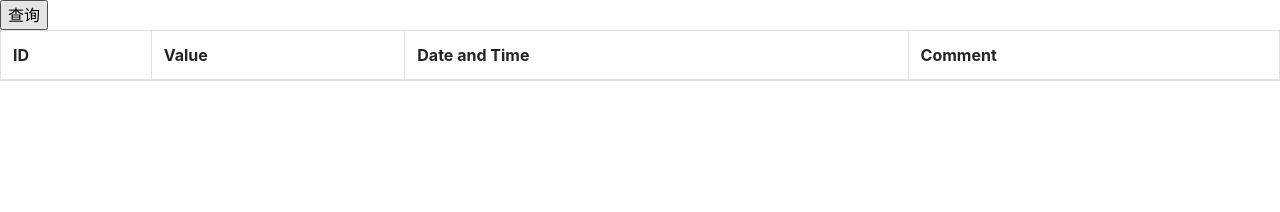
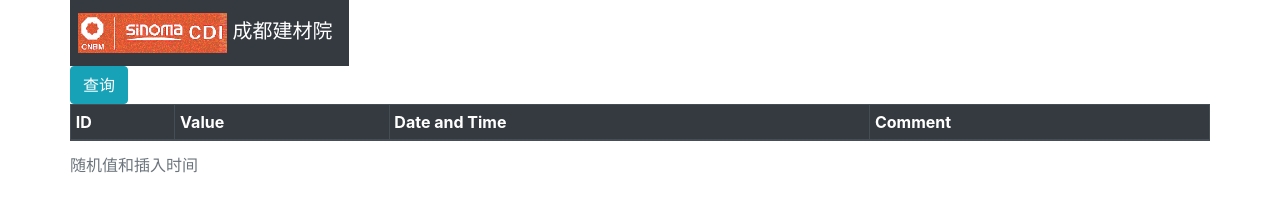
Before and after one commit to wanqifei/GitHubRepos, a website: page Nodejs/public/index.html in a window 1280 px wide. Drawn offline with Linux system fonts and the light colour scheme.

Commit message:
use bootstrap to build a web page

```diff
--- a/Nodejs/public/index.html
+++ b/Nodejs/public/index.html
@@ -1,5 +1,6 @@
 <!DOCTYPE html>
 <html lang="en">
+
 <head>
     <meta charset="UTF-8">
     <meta name="viewport" content="width=device-width, initial-scale=1.0">
@@ -8,15 +9,38 @@
     <script src="./js/proc.js"></script>
     <title>Time Log</title>
 </head>
+
 <body>
-    <input type="button" value="查询" onclick="retrieveData()">
-    <br>
-    <table class="table table-bordered table-striped">
-        <thead><tr><th>ID</th><th>Value</th><th>Date and Time</th><th>Comment</th></tr></thead>
-        <tbody id="timeLogTb"></tbody>
-    </table>
+
+    <div class="container-xl">
+        <div class="row">
+            <nav class="navbar navbar-expand-md navbar-dark bg-dark px-0 pl-2">
+                <a href="#" class="navbar-brand">
+                    <img src="./image/LOGO_CDI_sm.bmp" height="40rem"> 成都建材院
+                </a>
+            </nav>
+        </div>
+        <div class="row">
+            <input type="button" class="btn btn-info" value="查询" onclick="retrieveData()">
+        </div>
+        <div class="row">
+            <table class="table table-bordered table-striped table-sm">
+                <caption>随机值和插入时间</caption>
+                <thead class="thead-dark">
+                    <tr>
+                        <th>ID</th>
+                        <th>Value</th>
+                        <th>Date and Time</th>
+                        <th>Comment</th>
+                    </tr>
+                </thead>
+                <tbody id="timeLogTb"></tbody>
+            </table>
+        </div>
+    </div>
     <script src="./js/jquery.slim.min.js"></script>
     <script src="./js/popper.min.js"></script>
     <script src="./js/bootstrap.min.js"></script>
 </body>
+
 </html>
```
Also changed, not shown: Nodejs/public/image/LOGO_CDI_sm.bmp (added).
